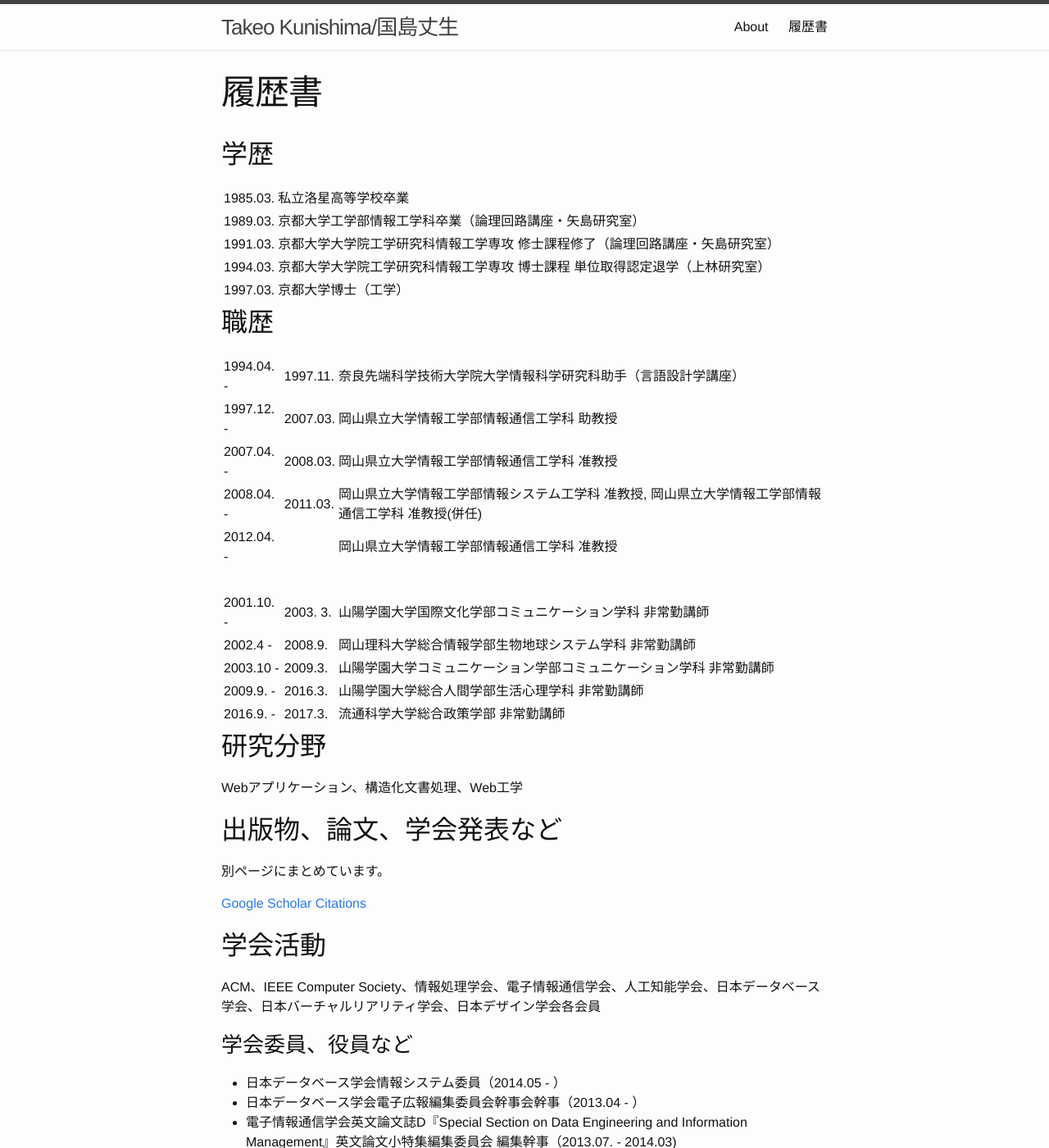
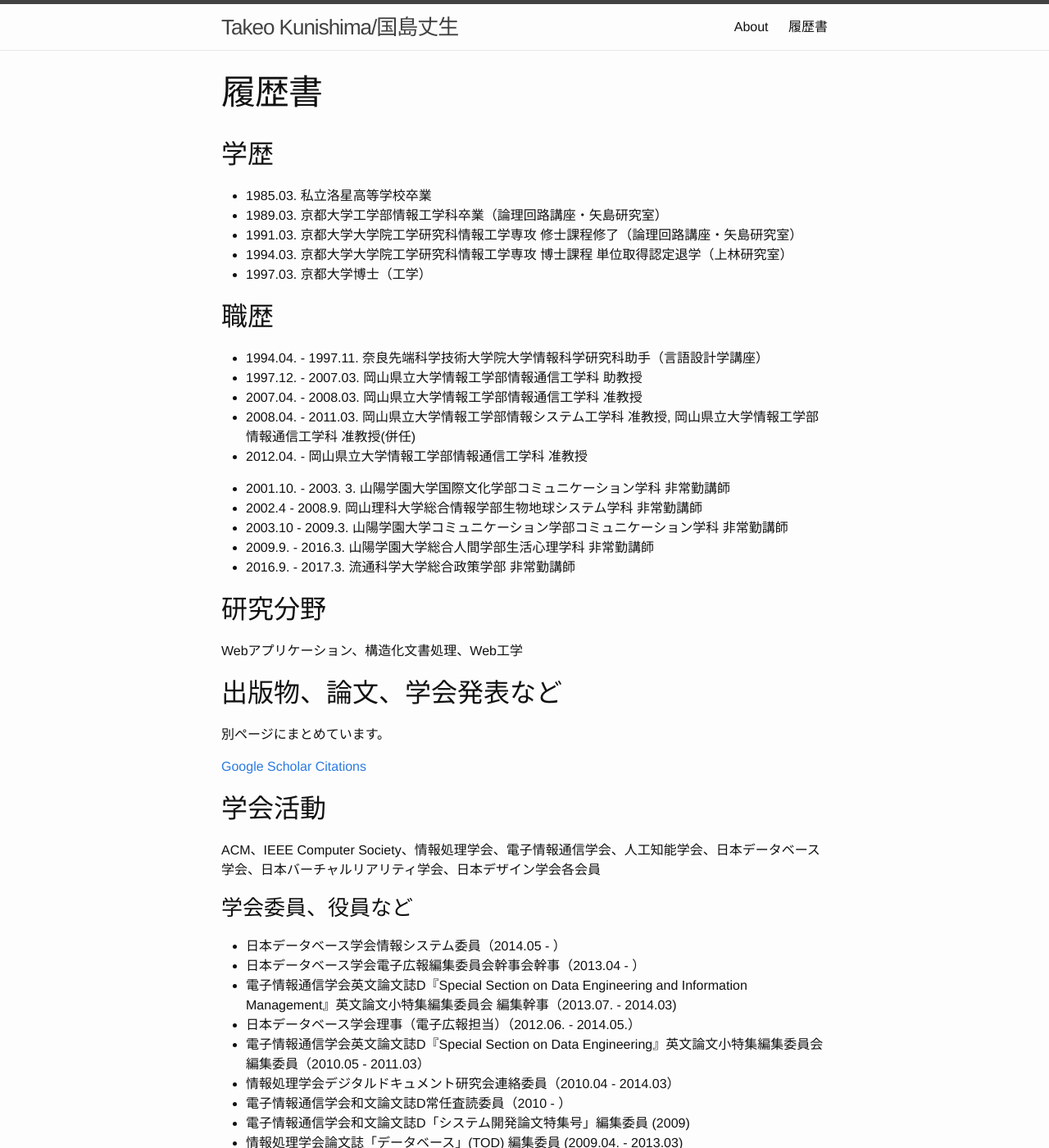
Before and after one commit to kunishi/kunishi.github.io, a Jekyll site: the page built from cv.md, in a window 1280 px wide and 1400 px high. Shown: the whole window at 82% size. Built offline with Jekyll 4.4.1, drawn with Linux system fonts in a browser that asks for light colours.

Commit message:
fix cv.md

```diff
--- a/cv.md
+++ b/cv.md
@@ -5,25 +5,25 @@
 ---
 ## 学歴
 
-|1985.03. |私立洛星高等学校卒業|
-|1989.03. |京都大学工学部情報工学科卒業（論理回路講座・矢島研究室）|
-|1991.03. |京都大学大学院工学研究科情報工学専攻 修士課程修了（論理回路講座・矢島研究室）|
-|1994.03. |京都大学大学院工学研究科情報工学専攻 博士課程 単位取得認定退学（上林研究室）|
-|1997.03. |京都大学博士（工学）|
+- 1985.03. 私立洛星高等学校卒業
+- 1989.03. 京都大学工学部情報工学科卒業（論理回路講座・矢島研究室）
+- 1991.03. 京都大学大学院工学研究科情報工学専攻 修士課程修了（論理回路講座・矢島研究室）
+- 1994.03. 京都大学大学院工学研究科情報工学専攻 博士課程 単位取得認定退学（上林研究室）
+- 1997.03. 京都大学博士（工学）
 
 ## 職歴
 
-|1994.04. - |1997.11.  |奈良先端科学技術大学院大学情報科学研究科助手（言語設計学講座）|
-|1997.12. - |2007.03. |岡山県立大学情報工学部情報通信工学科 助教授|
-|2007.04. - |2008.03. |岡山県立大学情報工学部情報通信工学科 准教授|
-|2008.04. - |2011.03. |岡山県立大学情報工学部情報システム工学科 准教授, 岡山県立大学情報工学部情報通信工学科 准教授(併任)|
-|2012.04. - | |岡山県立大学情報工学部情報通信工学科 准教授|
-|||
-|2001.10. - |2003. 3. |山陽学園大学国際文化学部コミュニケーション学科 非常勤講師|
-|2002.4 - |2008.9. |岡山理科大学総合情報学部生物地球システム学科 非常勤講師|
-|2003.10 - |2009.3. |山陽学園大学コミュニケーション学部コミュニケーション学科 非常勤講師|
-|2009.9. - |2016.3. |山陽学園大学総合人間学部生活心理学科 非常勤講師|
-|2016.9. - |2017.3. |流通科学大学総合政策学部 非常勤講師|
+- 1994.04. - 1997.11.  奈良先端科学技術大学院大学情報科学研究科助手（言語設計学講座）
+- 1997.12. - 2007.03. 岡山県立大学情報工学部情報通信工学科 助教授
+- 2007.04. - 2008.03. 岡山県立大学情報工学部情報通信工学科 准教授
+- 2008.04. - 2011.03. 岡山県立大学情報工学部情報システム工学科 准教授, 岡山県立大学情報工学部情報通信工学科 准教授(併任)
+- 2012.04. -  岡山県立大学情報工学部情報通信工学科 准教授
+
+- 2001.10. - 2003. 3. 山陽学園大学国際文化学部コミュニケーション学科 非常勤講師
+- 2002.4 - 2008.9. 岡山理科大学総合情報学部生物地球システム学科 非常勤講師
+- 2003.10 - 2009.3. 山陽学園大学コミュニケーション学部コミュニケーション学科 非常勤講師
+- 2009.9. - 2016.3. 山陽学園大学総合人間学部生活心理学科 非常勤講師
+- 2016.9. - 2017.3. 流通科学大学総合政策学部 非常勤講師
 
 ## 研究分野
 
```
